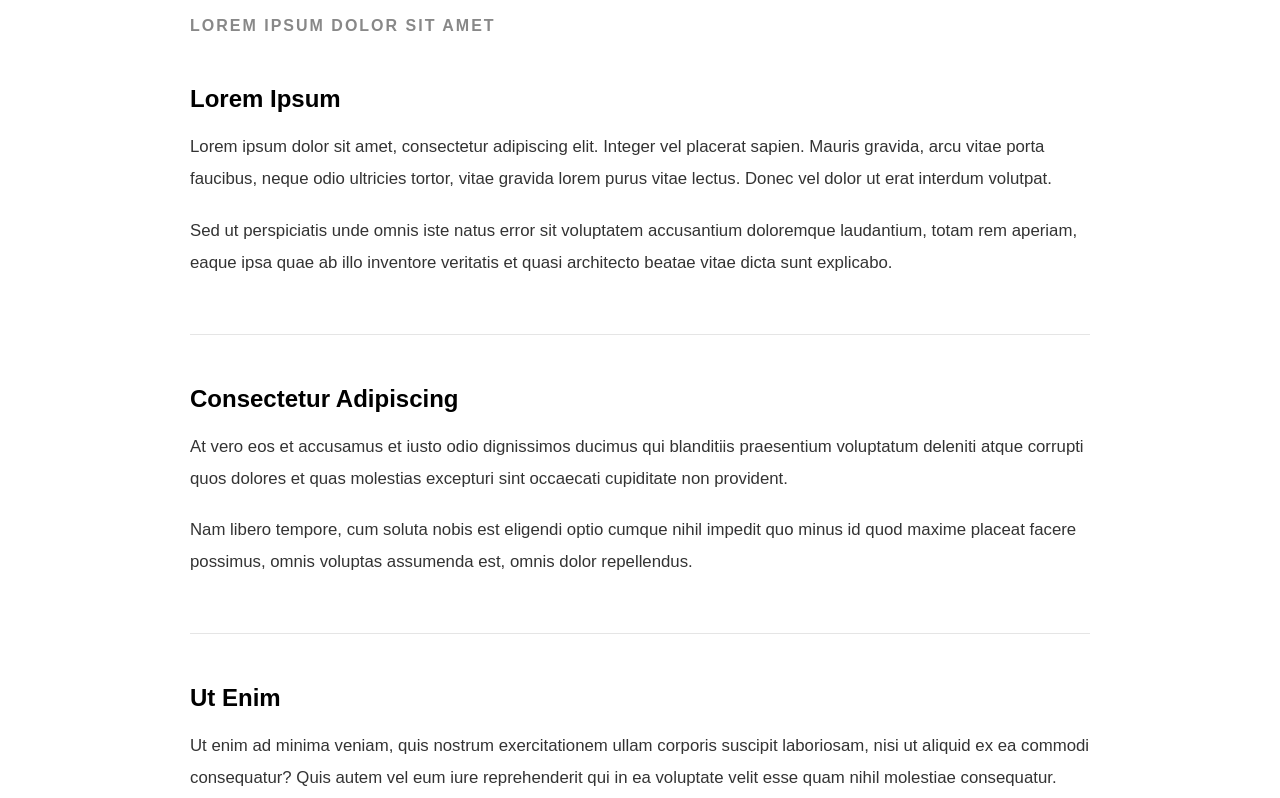
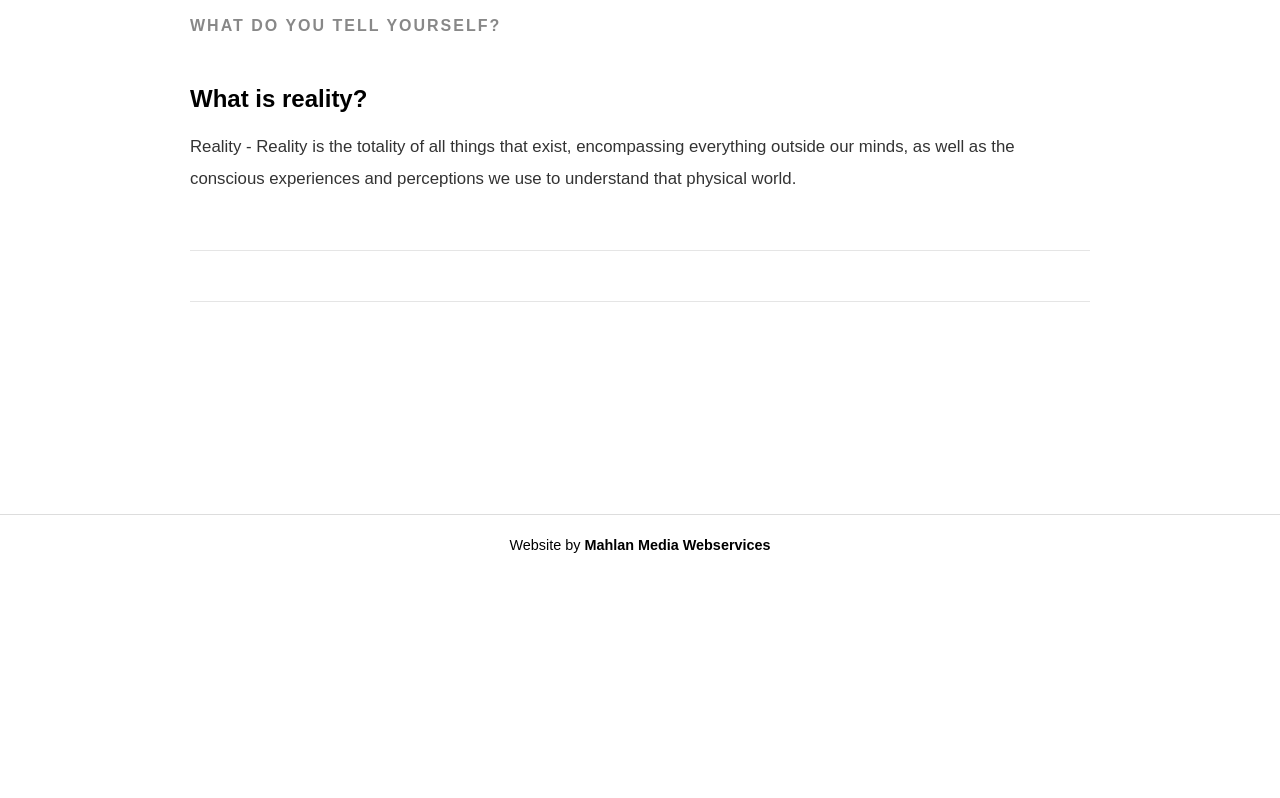
Before and after one commit to Caden-Zuehsow/realtherapy, a plain HTML site: page reality/index.html in a window 1280 px wide. Shown: the part 225-1023 px from the top of the page. After the commit the page ends 800 px from the top, so only its background shows below. Drawn offline with Linux system fonts and the light colour scheme.

Commit message:
Revise sections on reality and related concepts
Updated content to reflect a new perspective on reality.

```diff
--- a/reality/index.html
+++ b/reality/index.html
@@ -175,63 +175,26 @@ footer a:hover{
 <h1>Reality</h1>
 
 <div class="subtitle">
-Lorem Ipsum Dolor Sit Amet
+What do you tell yourself?
 </div>
 
 <section>
 
-<h2>Lorem Ipsum</h2>
+<h2>What is reality?</h2>
 
 <p>
-Lorem ipsum dolor sit amet, consectetur adipiscing elit. Integer vel
-placerat sapien. Mauris gravida, arcu vitae porta faucibus, neque odio
-ultricies tortor, vitae gravida lorem purus vitae lectus. Donec vel
-dolor ut erat interdum volutpat.
+Reality - Reality is the totality of all things that exist, encompassing everything outside our minds, as well as the conscious experiences and perceptions we use to understand that physical world.
 </p>
 
-<p>
-Sed ut perspiciatis unde omnis iste natus error sit voluptatem
-accusantium doloremque laudantium, totam rem aperiam, eaque ipsa quae
-ab illo inventore veritatis et quasi architecto beatae vitae dicta
-sunt explicabo.
-</p>
 
 </section>
 
 <hr>
 
-<section>
 
-<h2>Consectetur Adipiscing</h2>
-
-<p>
-At vero eos et accusamus et iusto odio dignissimos ducimus qui
-blanditiis praesentium voluptatum deleniti atque corrupti quos dolores
-et quas molestias excepturi sint occaecati cupiditate non provident.
-</p>
-
-<p>
-Nam libero tempore, cum soluta nobis est eligendi optio cumque nihil
-impedit quo minus id quod maxime placeat facere possimus, omnis
-voluptas assumenda est, omnis dolor repellendus.
-</p>
-
-</section>
 
 <hr>
 
-<section>
-
-<h2>Ut Enim</h2>
-
-<p>
-Ut enim ad minima veniam, quis nostrum exercitationem ullam corporis
-suscipit laboriosam, nisi ut aliquid ex ea commodi consequatur? Quis
-autem vel eum iure reprehenderit qui in ea voluptate velit esse quam
-nihil molestiae consequatur.
-</p>
-
-</section>
 
 </div>
 
```
